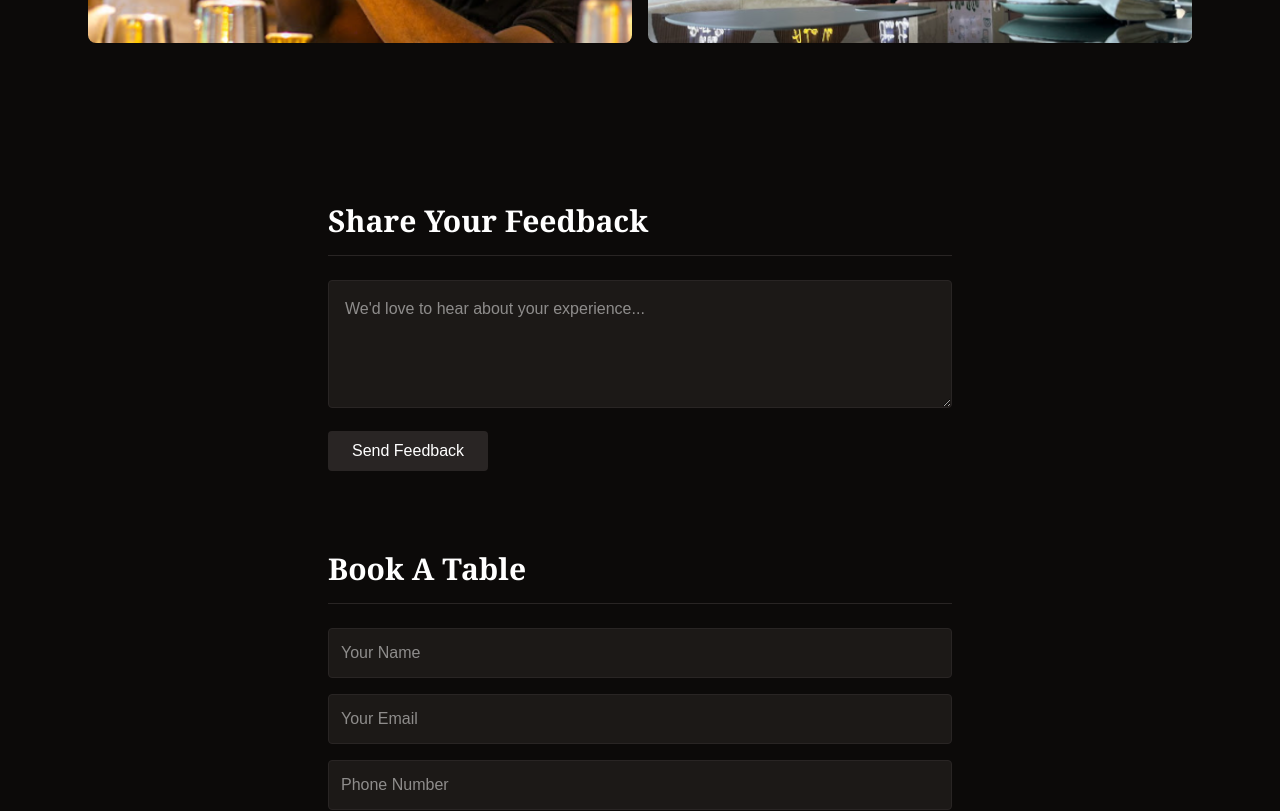
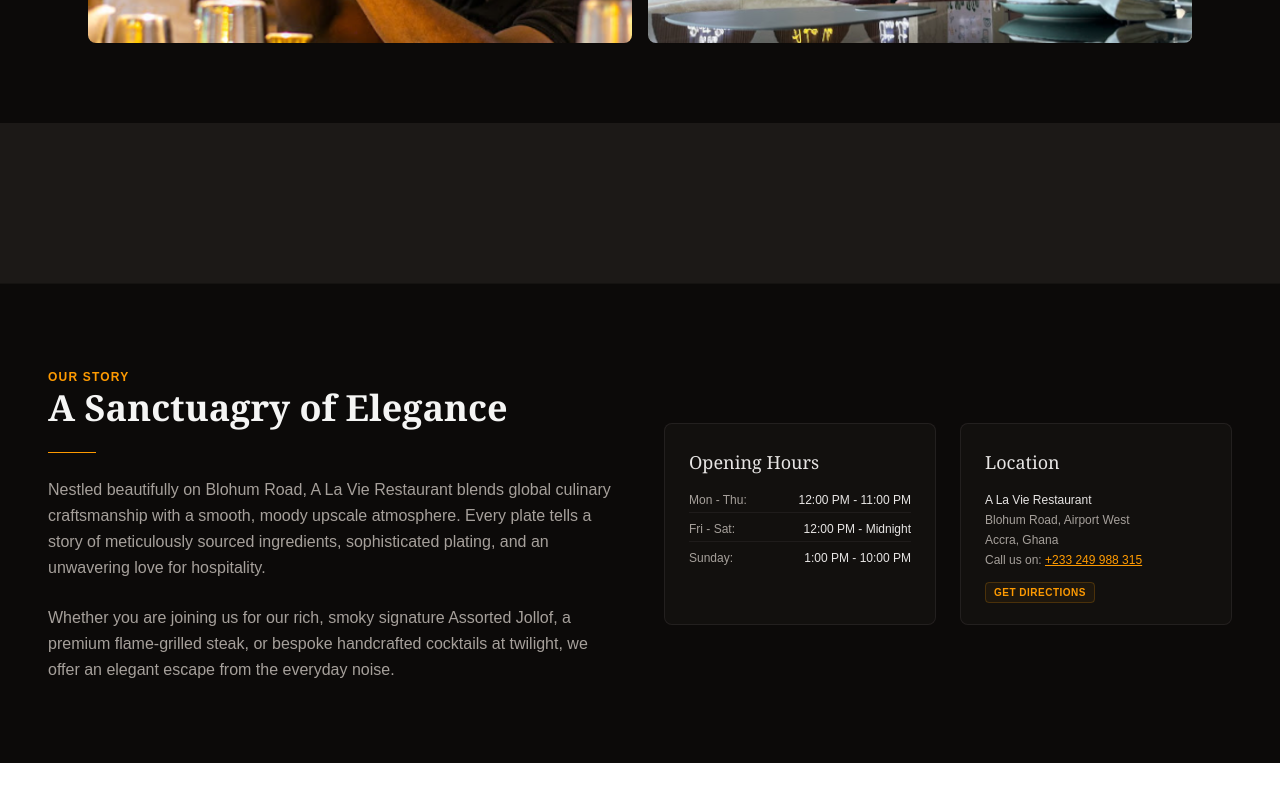
Before and after one commit to Raphael-Git01/alavie-restaurant-live, a Next.js app: page / in a window 1280 px wide. Shown: the part 6920-7731 px from the top of the page. After the commit the page ends 7683 px from the top, so only its background shows below. Built offline with nearby package versions, Linux system fonts and the light colour scheme.

Commit message:
fix: update hero background, fix navigation links, and add gallery images

```diff
--- a/app/components/About.tsx
+++ b/app/components/About.tsx
@@ -9,7 +9,7 @@ export default function About() {
             Our Story
           </span>
           <h2 className="text-4xl font-serif font-bold text-stone-100">
-            A Sanctuary of Elegance
+            A Sanctuagry of Elegance
           </h2>
           <div className="w-12 h-[1px] bg-amber-500"></div>
           <p className="text-stone-400 text-sm md:text-base leading-relaxed font-light">
--- a/app/components/Reservation.tsx
+++ b/app/components/Reservation.tsx
@@ -8,8 +8,12 @@ export default function Reservation() {
   const [date, setDate] = useState("");
 
   return (
-    <section id="reservations" className="py-20 bg-stone-950 text-white">
-      <div className="max-w-2xl mx-auto px-6">
+    // Add id="reservations" right here:
+    <section id="reservations" className="py-20 bg-stone-900">
+      {/* ... your form code ... */}
+    </section>
+  );
+}
 
         {/* SECTION 1: FEEDBACK */}
         <div className="mb-20">
@@ -39,8 +43,3 @@ export default function Reservation() {
             </button>
           </form>
         </div>
-
-      </div>
-    </section>
-  );
-}
--- a/app/globals.css
+++ b/app/globals.css
@@ -1,13 +1,12 @@
-html {}
+html {
+  scroll-behavior: smooth;
+}
 
 @import "tailwindcss";
 
 :root {
   --background: #ffffff;
   --foreground: #171717;
-}
-
-@theme inline {
   --color-background: var(--background);
   --color-foreground: var(--foreground);
   --font-sans: var(--font-geist-sans);
```
